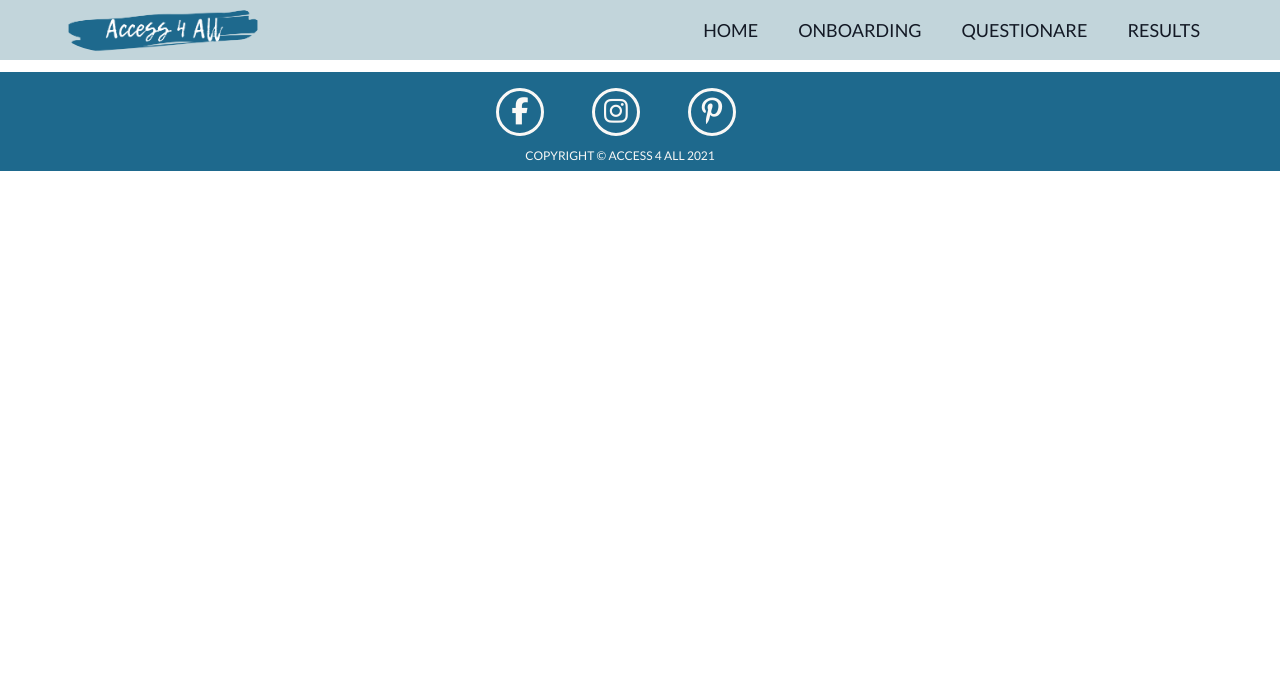
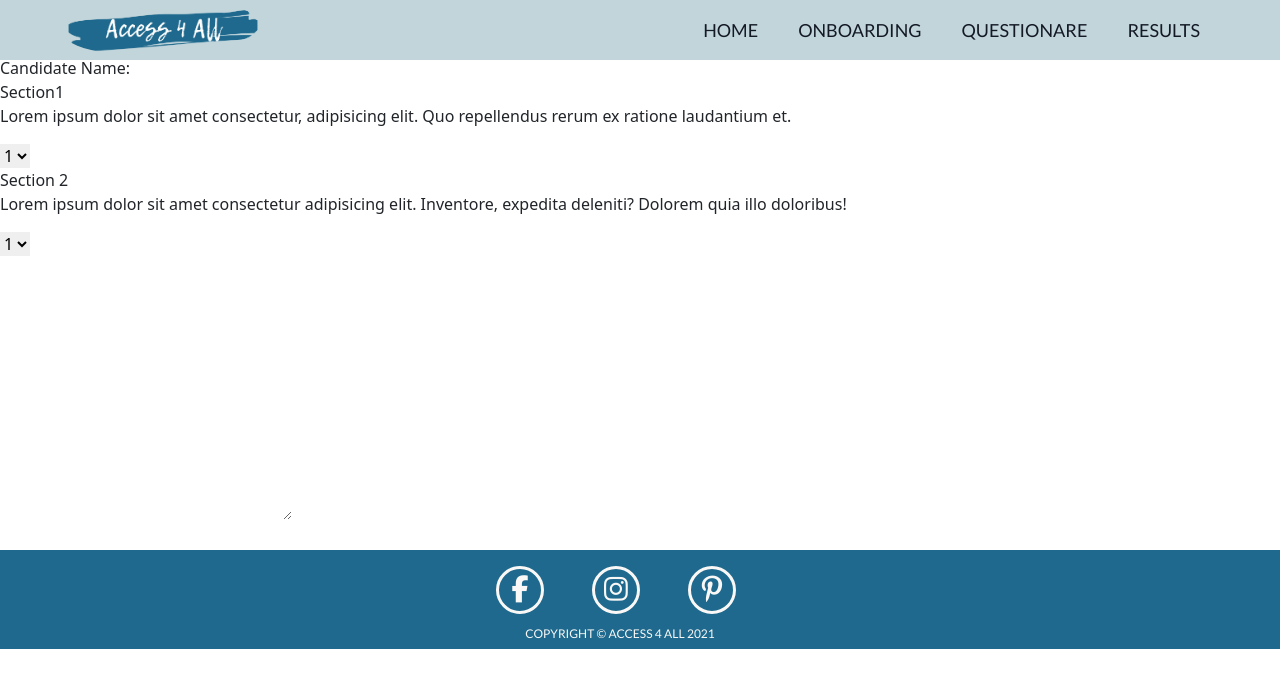
Before and after one commit to ruszkipista/access4all, a Flask app: page /questions in a window 1280 px wide. Shown: the top 688 px of the page. Run offline with Flask 2, Linux system fonts and the light colour scheme; some libraries are stand-ins or nearby versions.

Commit message:
Add placeholder form to questions page

```diff
--- a/templates/questions.html
+++ b/templates/questions.html
@@ -5,6 +5,60 @@
 
 {% block body %}
 
-<h1>Hello World!</h1>
+<form id="questions-form" method="POST" action="">
+
+    <h1>Enter all fields below</h1>
+
+    <section id="candidates">
+        <label for="candidate">Candidate Name:</label>
+        <input type="text" id="candidate" name="Candidate_Name"  readonly>
+    </section>
+
+    <section id="questions">
+        <div class="section-one">
+            <label for="first-set" class="question-header">Section1</label>
+            <div class="flex-container">
+                <p class="question">Lorem ipsum dolor sit amet consectetur, adipisicing elit. Quo repellendus rerum ex ratione laudantium et.</p>
+                <select name="first-set" id="first-set">
+                    <option value="First_Set_Score">1</option>
+                    <option value="First_Set_Score">2</option>
+                    <option value="First_Set_Score">3</option>
+                    <option value="First_Set_Score">4</option>
+                    <option value="First_Set_Score">5</option>
+                </select>
+            </div>
+        </div>
+
+        <div class="section-two">
+            <label for="second-set" class="question-header">Section 2</label>
+            <div class="flex-container">
+                <p class="question">Lorem ipsum dolor sit amet consectetur adipisicing elit. Inventore, expedita deleniti? Dolorem quia illo doloribus!</p>
+                <select name="second-set" id="second-set">
+                    <option value="Second_Set_Score">1</option>
+                    <option value="Second_Set_Score">2</option>
+                    <option value="Second_Set_Score">3</option>
+                    <option value="Second_Set_Score">4</option>
+                    <option value="Second_Set_Score">5</option>
+                </select>
+            </div>
+        </div>
+    </section>
+
+    <section id="interviewer">
+        <label for="interviewer-name">
+            <input type="text" name="interviewer_name" id="interviewer-name" readonly>
+        </label>
+        <label for="interviewer-email">
+            <input type="text" name="interviewer_email" id="interviewer-email" readonly>
+        </label>
+    </section>
+
+    <section id="notes">
+        <label for="note">
+            <textarea name="notes" id="note" cols="30" rows="10"></textarea>
+        </label>
+    </section>
+
+</form>
 
 {% endblock %}
```
